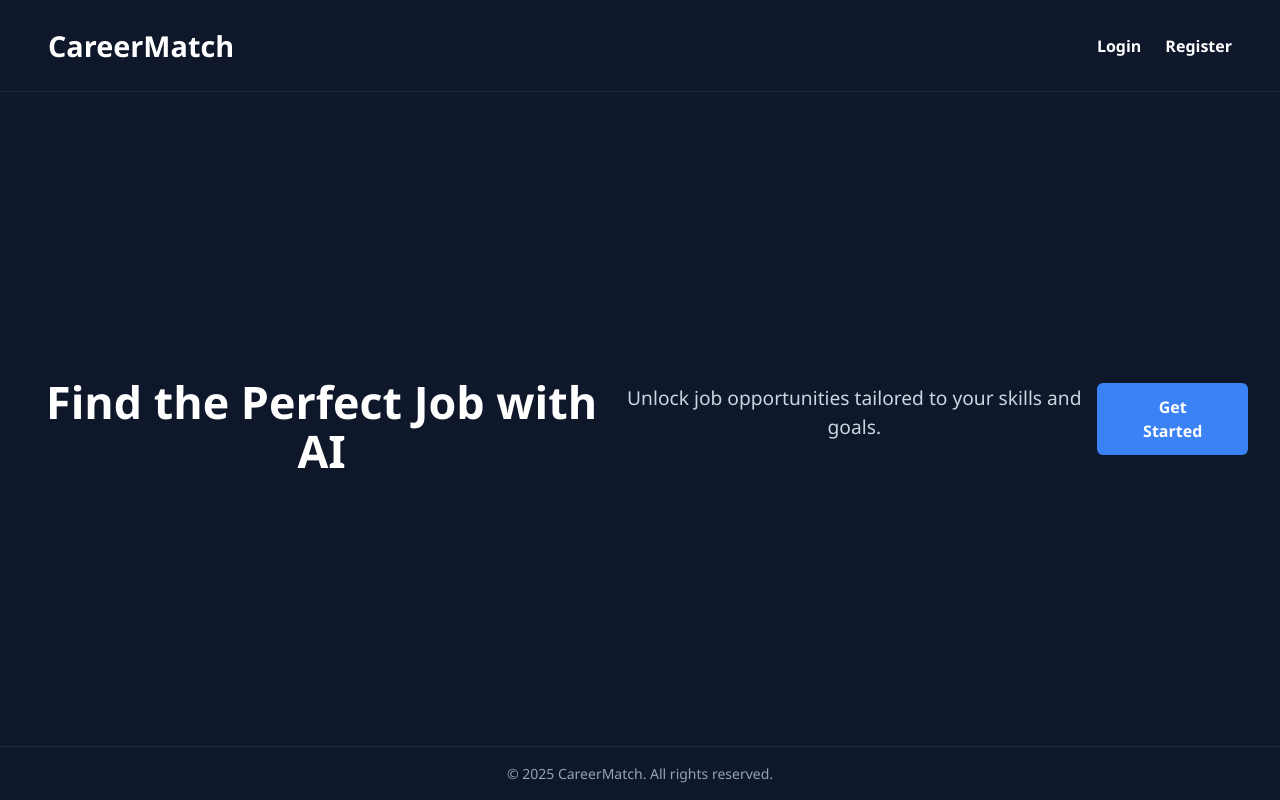
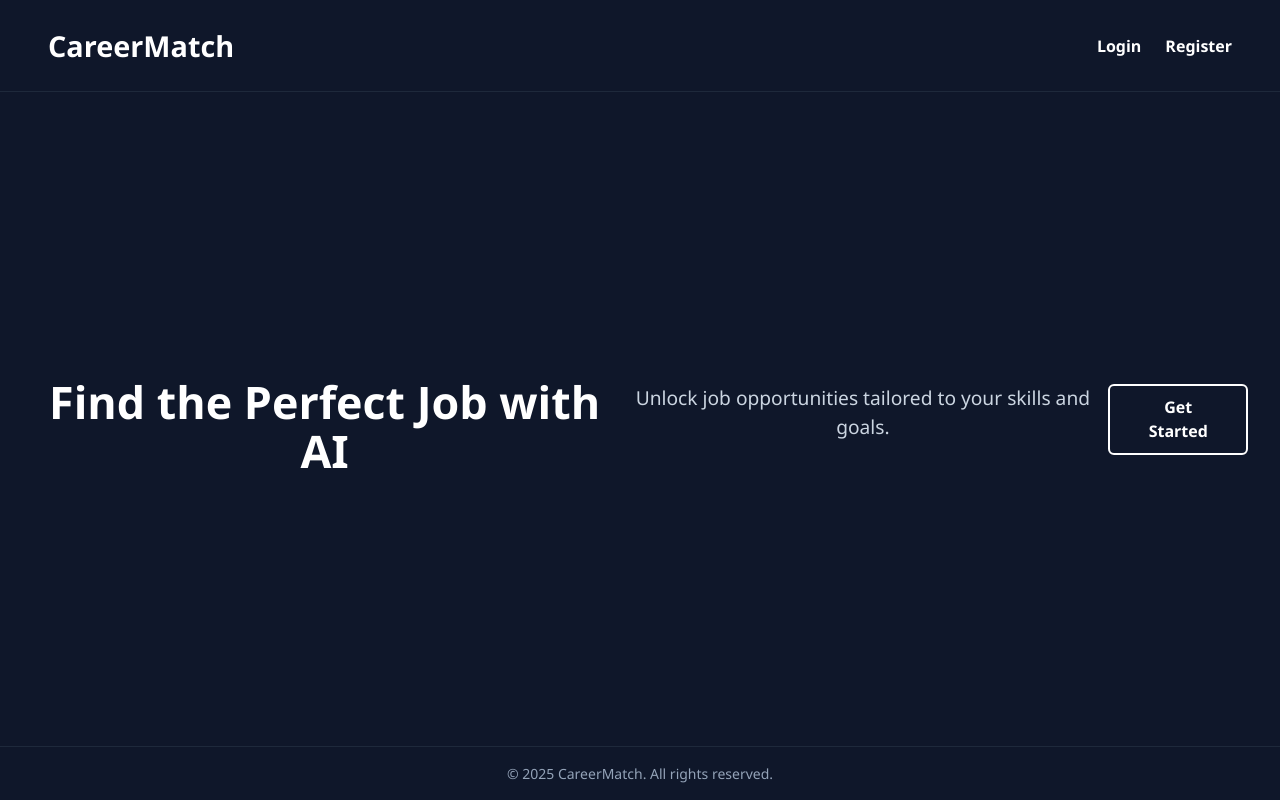
Before and after one commit to The-morning-star23/job-recommendation-platform, a React (Vite) app in the folder frontend/: page / in a window 1280 px wide. Built offline with nearby package versions, Linux system fonts and the light colour scheme.

Commit message:
updated cta-button styles in frontend/Landing.css

```diff
--- a/frontend/src/pages/Landing.css
+++ b/frontend/src/pages/Landing.css
@@ -71,20 +71,21 @@ body, html, #root {
 }
 
 .cta-button {
-  background-color: #3b82f6;
-  color: white;
-  padding: 0.75rem 2rem;
+  color: #ffffff;
+  border: 2px solid #ffffff;
+  padding: 0.6rem 1.5rem;
   border-radius: 0.375rem;
   text-decoration: none;
   font-weight: 600;
-  transition: background-color 0.3s ease;
-  display: inline-block;
+  background-color: transparent;
+  transition: all 0.3s ease;
 }
 
 .cta-button:hover {
-  background-color: #1d4ed8;
-  transform: scale(1.05);
+  background-color: #ffffff;
+  color: #0f172a;
 }
+
 
 /* Footer */
 .footer {
```
